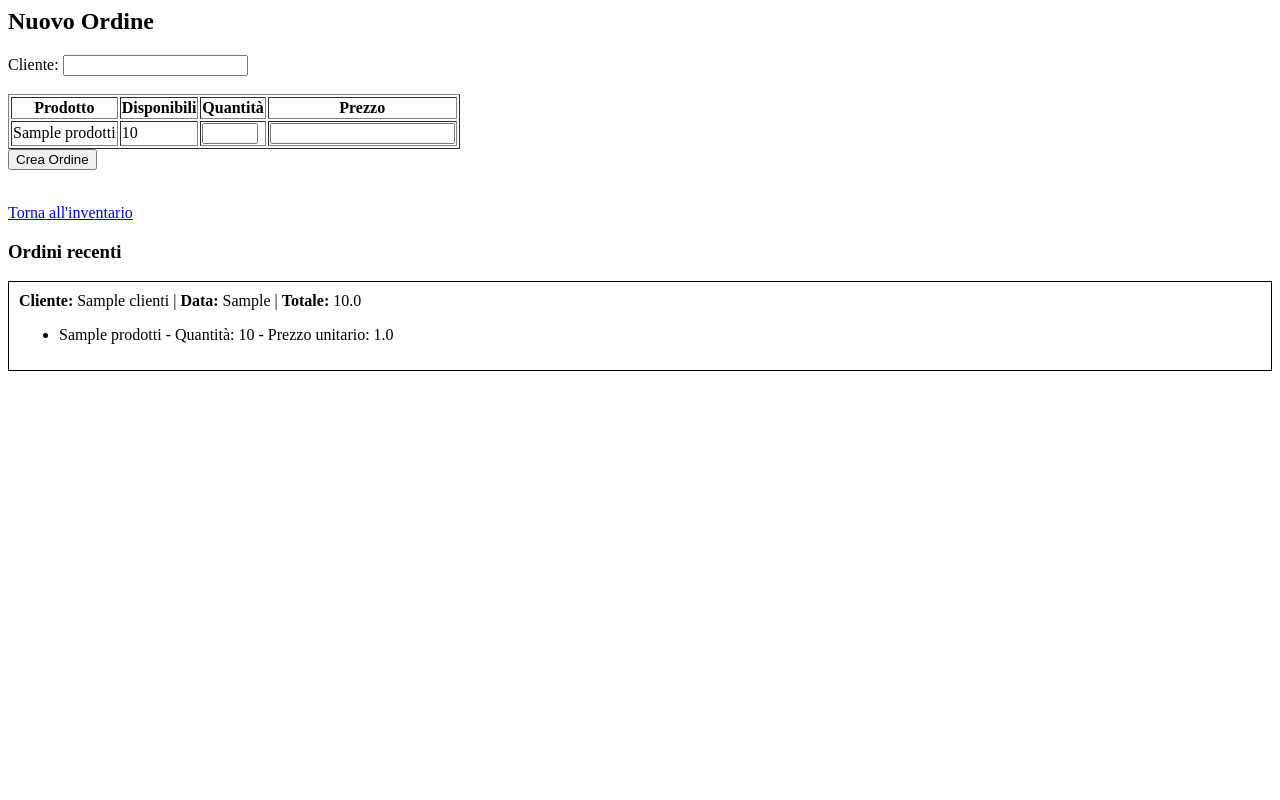
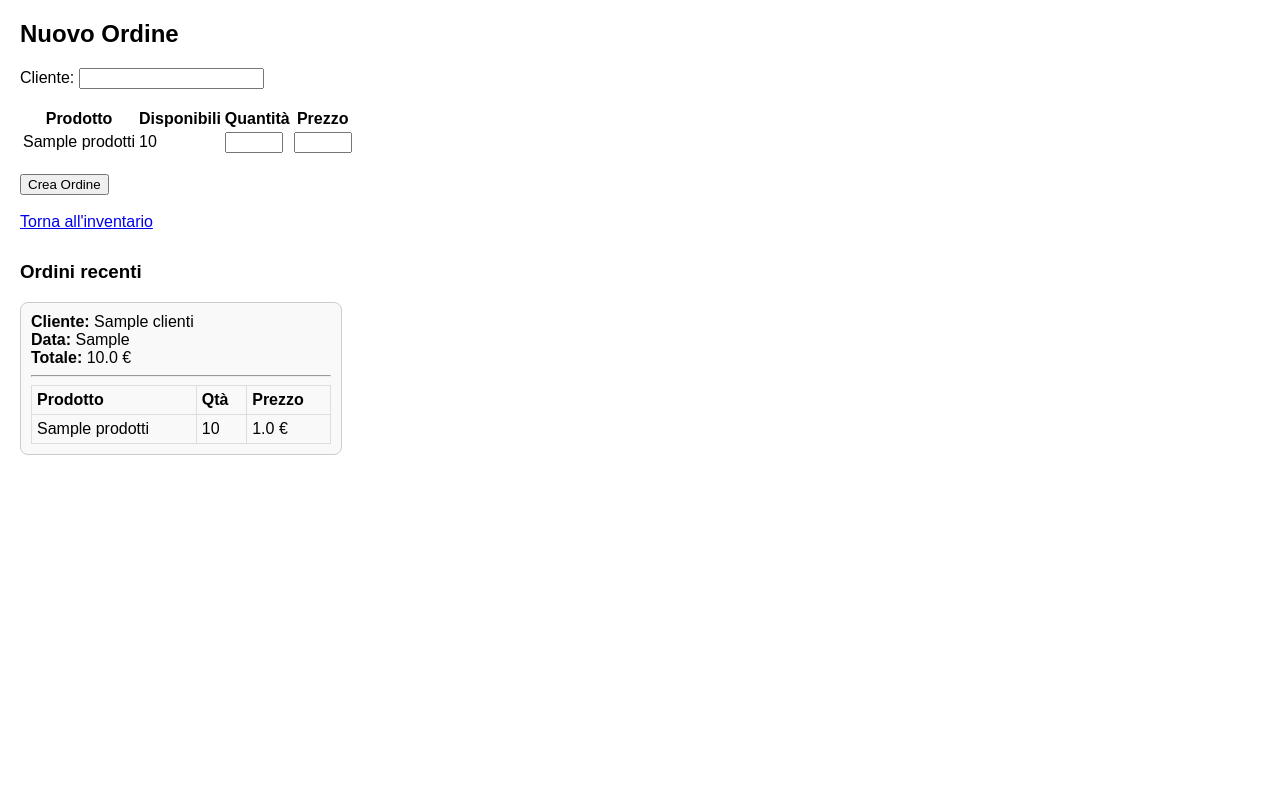
Before and after one commit to alessiobuti/magazzino-flask, a Flask app: page /ordini in a window 1280 px wide. Run offline with Flask 3, Linux system fonts and the light colour scheme; tables that the repository leaves empty hold one stand-in row (values such as "Sample post").

Commit message:
Fix template index.html e prepara per Render

```diff
--- a/templates/ordini.html
+++ b/templates/ordini.html
@@ -1,9 +1,50 @@
+<!DOCTYPE html>
+<html lang="it">
+<head>
+    <meta charset="UTF-8">
+    <title>Gestione Ordini</title>
+    <style>
+        body {
+            font-family: Arial, sans-serif;
+            margin: 20px;
+        }
+        .ordine-card {
+            border: 1px solid #ccc;
+            border-radius: 8px;
+            padding: 10px;
+            width: 300px;
+            background: #f9f9f9;
+            margin-bottom: 15px;
+        }
+        .ordine-card table {
+            width: 100%;
+            border-collapse: collapse;
+            margin-top: 5px;
+        }
+        .ordine-card th, .ordine-card td {
+            border: 1px solid #ddd;
+            padding: 5px;
+            text-align: left;
+        }
+        .ordine-container {
+            display: flex;
+            flex-wrap: wrap;
+            gap: 15px;
+        }
+        .form-container {
+            margin-bottom: 30px;
+        }
+        .form-container input[type="number"] {
+            width: 50px;
+        }
+    </style>
+</head>
+<body>
     <h2>Nuovo Ordine</h2>
-
-<form method="POST" action="/crea_ordine">
+    <div class="form-container">
+        <form action="/crea_ordine" method="POST">
             Cliente: <input type="text" name="cliente" required><br><br>
-
-    <table border="1">
+            <table>
                 <tr>
                     <th>Prodotto</th>
                     <th>Disponibili</th>
@@ -15,27 +56,40 @@
                     <td>{{ prod.nome }}</td>
                     <td>{{ prod.quantita_pieni }}</td>
                     <td><input type="number" name="prod_{{ prod.id }}" min="0" max="{{ prod.quantita_pieni }}"></td>
-            <td><input type="number" name="prezzo_{{ prod.id }}" step="0.01" min="0"></td>
+                    <td><input type="number" step="0.01" name="prezzo_{{ prod.id }}"></td>
+                </tr>
+                {% endfor %}
+            </table><br>
+            <input type="submit" value="Crea Ordine">
+        </form>
+        <br>
+        <a href="/">Torna all'inventario</a>
+    </div>
+
+    <h3>Ordini recenti</h3>
+    <div class="ordine-container">
+        {% for ordine in ordini %}
+        <div class="ordine-card">
+            <strong>Cliente:</strong> {{ ordine.cliente }}<br>
+            <strong>Data:</strong> {{ ordine.data }}<br>
+            <strong>Totale:</strong> {{ ordine.totale }} €
+            <hr>
+            <table>
+                <tr>
+                    <th>Prodotto</th>
+                    <th>Qtà</th>
+                    <th>Prezzo</th>
+                </tr>
+                {% for item in dettagli[ordine.id] %}
+                <tr>
+                    <td>{{ item.nome }}</td>
+                    <td>{{ item.quantita }}</td>
+                    <td>{{ item.prezzo_unitario }} €</td>
                 </tr>
                 {% endfor %}
             </table>
-
-    <button type="submit">Crea Ordine</button>
-</form>
-
-<br>
-<a href="/">Torna all'inventario</a>
-
-<h3>Ordini recenti</h3>
-{% for ordine in ordini %}
-    <div style="border:1px solid #000; padding:10px; margin-bottom:10px;">
-        <strong>Cliente:</strong> {{ ordine.cliente }} |
-        <strong>Data:</strong> {{ ordine.data }} |
-        <strong>Totale:</strong> {{ ordine.totale }}
-        <ul>
-            {% for item in dettagli[ordine.id] %}
-                <li>{{ item.nome }} - Quantità: {{ item.quantita }} - Prezzo unitario: {{ item.prezzo_unitario }}</li>
-            {% endfor %}
-        </ul>
         </div>
         {% endfor %}
+    </div>
+</body>
+</html>
```
Lines whose indentation alone changed are shown as unchanged.
